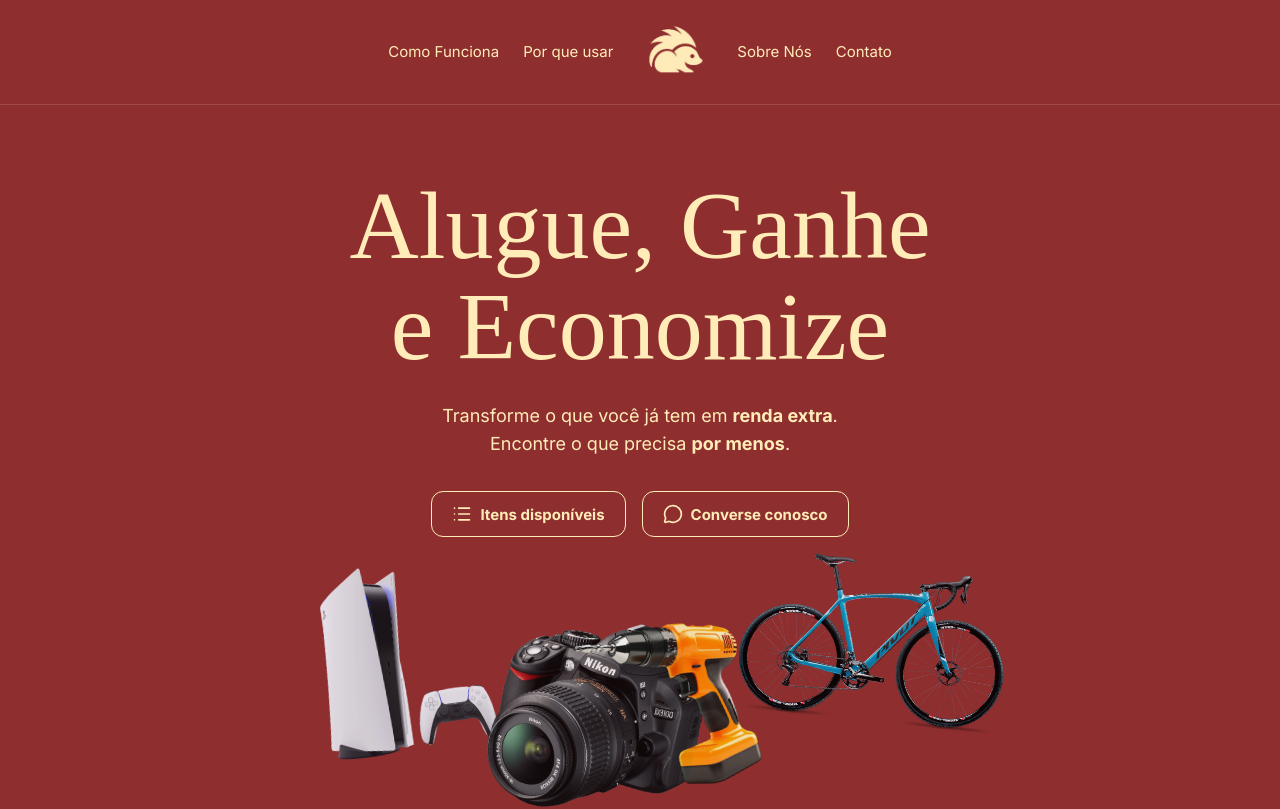
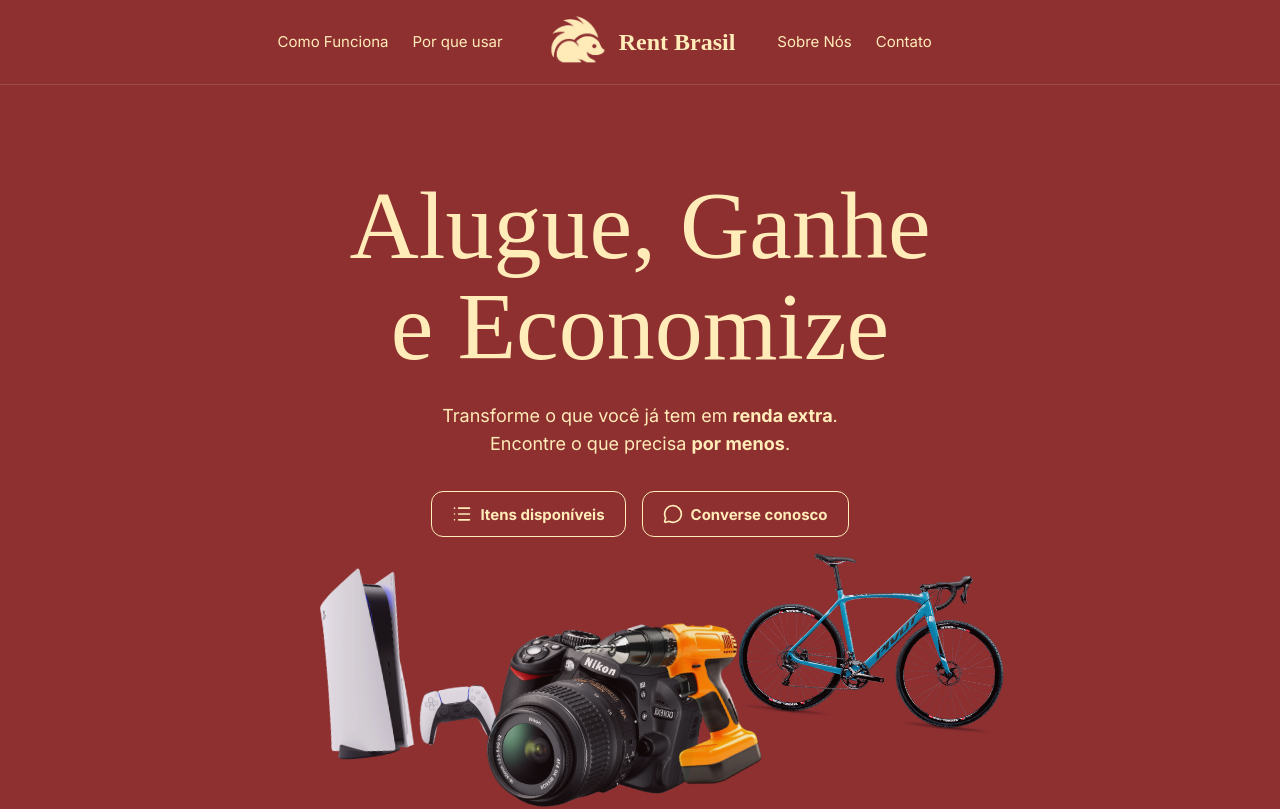
Before and after one commit to gabrielcoffee/rent-webapp, a Next.js app: page / in a window 1280 px wide. Shown: the top 809 px of the page. Built offline with nearby package versions, Linux system fonts and the light colour scheme; no server answers; a web font is replaced by a local one.

Commit message:
fix: fixed the styling of the landing page

```diff
--- a/src/app/globals.css
+++ b/src/app/globals.css
@@ -2,8 +2,13 @@
 
 :root {
     --primary-color: #161616;
-  --background-color: #8f2e2e;
-  --secondary-color: #ffecb8;
+    --secondary-color: #8e2f30;
+    --background-color: #f7f7f7;
+
+    --landing-primary-color: #ffecb8;
+    --landing-background-color: #8e2f30;
+    --landing-background-color-hover: #9a3838;
+
     --white: #ffffff;
     --gray-100: #f3f4f6;
     --gray-200: #e5e7eb;
@@ -24,7 +29,7 @@
 
 body {
   font-family: 'Inter', -apple-system, BlinkMacSystemFont, 'Segoe UI', 'Roboto', sans-serif;
-  background-color: var(--background-color);
+  background-color: var(--secondary-color);
   color: var(--primary-color);
   line-height: 1.6;
 }
@@ -62,7 +67,7 @@
 }
 
 .btn-secondary:hover {
-  background-color: #8e2f30;
+  background-color: #7a2829;
 }
 
 .btn-outline {
--- a/src/app/page.module.css
+++ b/src/app/page.module.css
@@ -6,11 +6,31 @@
   flex-direction: column;
   align-items: center;
   position: relative;
-  background: var(--background-color);
-  color: var(--secondary-color);
+  background: var(--landing-background-color);
+  color: var(--landing-primary-color);
   font-family: Calistoga, serif;
   -webkit-font-smoothing: antialiased;
   -moz-osx-font-smoothing: grayscale;
+}
+
+.logoText {
+  font-size: 24px;
+  font-weight: 700;
+  color: var(--landing-primary-color);
+  text-decoration: none;
+  margin-left: 10px;
+  text-decoration: none;
+  text-align: center;
+  display: flex;
+  align-items: center;
+  justify-content: center;
+}
+
+@media (max-width: 768px) {
+  .logoText {
+    font-size: 18px;
+    margin-left: 8px;
+  }
 }
 
 /* Header */
@@ -22,13 +42,37 @@
   width: 100%;
   display: flex;
   align-items: center;
-  justify-content: center;
-  gap: 18px;
-  padding: 20px 24px;
+  justify-content: space-between;
+  margin-left: auto;
+  margin-right: auto;
+  gap: 30px;
+  padding: 10px 10px;
   min-height: 70px;
-  background: var(--background-color);
+  background: var(--landing-background-color);
   border-bottom: 1px solid rgba(255, 236, 184, 0.15);
   z-index: 1000;
+}
+
+.headerItem {
+    flex: 1;
+    display: flex;
+    justify-content: center;
+    align-items: center;
+}
+
+.headerItemMiddle {
+    display: flex;
+    justify-content: center;
+    align-items: center;
+
+}
+
+.headerItem:first-child {
+    justify-content: flex-end;
+}
+
+.headerItem:last-child {
+    justify-content: flex-start;
 }
 
 @media (max-width: 768px) {
@@ -37,27 +81,41 @@
     }
 }
 
-@media (min-width: 768px) {
+.headerMobile {
+  display: none;
+  position: fixed;
+  top: 0;
+  left: 0;
+  right: 0;
+  width: 100%;
+  padding: 16px 20px;
+  min-height: 60px;
+  background: var(--landing-background-color);
+  border-bottom: 1px solid rgba(255, 236, 184, 0.15);
+  z-index: 1000;
+  justify-content: space-between;
+  align-items: center;
+}
+
+@media (max-width: 768px) {
     .headerMobile {
         display: flex;
     }
 }
 
 .menuToggle {
-  display: none;
+  display: flex;
   flex-direction: column;
   background: none;
   border: none;
   cursor: pointer;
   padding: 4px;
-  position: absolute;
-  right: 24px;
 }
 
 .menuToggle span {
   width: 24px;
   height: 2px;
-  background: var(--secondary-color);
+  background: var(--landing-primary-color);
   margin: 3px 0;
 }
 
@@ -65,13 +123,14 @@
   display: none;
   position: absolute;
   top: 100%;
+  left: 0;
   right: 0;
   background: #8f2e2e;
   border: 1px solid rgba(255, 236, 184, 0.15);
   border-radius: 0 0 12px 12px;
   padding: 16px;
-  min-width: 200px;
   transition: all 0.3s ease;
+  z-index: 999;
 }
 
 .navMobile.active {
@@ -82,7 +141,7 @@
 }
 
 .navLink {
-  color: var(--secondary-color);
+  color: var(--landing-primary-color);
   text-decoration: none;
   font-weight: 400;
   font-family: Inter, system-ui, -apple-system, BlinkMacSystemFont, "Segoe UI", Roboto, Arial, sans-serif;
@@ -91,11 +150,18 @@
   border-radius: 8px;
 }
 
+.navLink:hover {
+background-color: var(--landing-background-color-hover);
+  color: #fff0c6;
+  transition: all 0.3s ease;
+}
+
 .logoButton {
   display: inline-flex;
   align-items: center;
   justify-content: center;
   cursor: pointer;
+  text-decoration: none;
 }
 
 .logoButton img {
@@ -141,7 +207,7 @@
   width: min(300px, 75vw);
   background: rgba(255, 236, 184, 0.12);
   border: 1px solid rgba(255, 236, 184, 0.3);
-  color: var(--secondary-color);
+  color: var(--landing-primary-color);
   padding: 10px 14px;
   border-radius: 10px;
   font-family: Inter, system-ui, -apple-system, Segoe UI, Roboto, Arial, sans-serif;
@@ -150,7 +216,7 @@
 }
 
 .heroSearch input::placeholder {
-  color: var(--secondary-color);
+  color: var(--landing-primary-color);
   opacity: 0.7;
 }
 
@@ -170,7 +236,7 @@
     display: flex;
     justify-content: center;
     text-decoration: none;
-    border: 1px solid var(--secondary-color);
+    border: 1px solid var(--landing-primary-color);
 }
 
 .heroButtonContainer {
@@ -192,25 +258,25 @@
   font-size: 15px;
   font-weight: 700;
   text-decoration: none;
-  border: 1px solid var(--secondary-color);
+  border: 1px solid var(--landing-primary-color);
   cursor: pointer;
   transition: all 0.3s ease;
 }
 
 .outlineButton:hover {
-    background-color: #9a3838;
+    background-color: var(--landing-background-color-hover);
     color: #fff0c6;
     transform: translateY(-2px);
 }
 
 .fullButton {
-  background: var(--secondary-color);
-  color: #8f2e2e;
+  background: var(--landing-primary-color);
+  color: var(--landing-background-color);
 }
 
 .outlineButton {
     background: transparent;
-    color: var(--secondary-color);
+    color: var(--landing-primary-color);
     display: flex;
     align-items: center;
     gap: 8px;
@@ -282,7 +348,7 @@
   width: 100%;
   margin-top: 64px;
   overflow: hidden;
-  background: var(--secondary-color);
+  background: var(--landing-primary-color);
   color: #8f2e2e;
 }
 
@@ -354,7 +420,7 @@
   font-size: clamp(22px, 3.5vw, 32px);
   letter-spacing: 0.3px;
   margin-bottom: 16px;
-  color: var(--secondary-color);
+  color: var(--landing-primary-color);
   font-weight: 400;
 }
 
@@ -400,7 +466,7 @@
   width: 40px;
   height: 40px;
   border-radius: 50%;
-  background: var(--secondary-color);
+  background: var(--landing-primary-color);
   color: #8f2e2e;
   display: flex;
   align-items: center;
@@ -498,7 +564,7 @@
   text-align: right;
   font-size: 15px;
   font-weight: 400;
-  color: var(--secondary-color);
+  color: var(--landing-primary-color);
   opacity: 0.8;
 }
 
@@ -572,21 +638,21 @@
   font-family: Inter, system-ui, -apple-system, BlinkMacSystemFont, "Segoe UI", Roboto, Arial, sans-serif;
   font-weight: 700;
   font-size: 14px;
-  color: var(--secondary-color);
+  color: var(--landing-primary-color);
   margin-bottom: 6px;
 }
 
 .socioDesc {
   font-family: Inter, system-ui, -apple-system, BlinkMacSystemFont, "Segoe UI", Roboto, Arial, sans-serif;
   font-size: 11px;
-  color: var(--secondary-color);
+  color: var(--landing-primary-color);
   opacity: 0.8;
   line-height: 1.4;
 }
 
 /* Links de contato */
 #contato a {
-  color: var(--secondary-color);
+  color: var(--landing-primary-color);
   text-decoration: underline;
 }
 
@@ -635,7 +701,7 @@
 .field textarea {
   background: rgba(255, 236, 184, 0.12);
   border: 1px solid rgba(255, 236, 184, 0.3);
-  color: var(--secondary-color);
+  color: var(--landing-primary-color);
   padding: 12px 16px;
   border-radius: 10px;
   outline: none;
@@ -645,7 +711,7 @@
 
 .field input::placeholder,
 .field textarea::placeholder {
-  color: var(--secondary-color);
+  color: var(--landing-primary-color);
   opacity: 0.6;
 }
 
@@ -701,7 +767,7 @@
 .faqToggleBtn {
   background: none;
   border: none;
-  color: var(--secondary-color);
+  color: var(--landing-primary-color);
   font-family: Inter, system-ui, -apple-system, BlinkMacSystemFont, "Segoe UI", Roboto, Arial, sans-serif;
   font-size: 16px;
   font-weight: 600;
@@ -769,7 +835,7 @@
 }
 
 .footerNavLink {
-  color: var(--secondary-color);
+  color: var(--landing-primary-color);
   text-decoration: none;
   font-family: Inter, system-ui, -apple-system, BlinkMacSystemFont, "Segoe UI", Roboto, Arial, sans-serif;
   font-size: 15px;
@@ -793,7 +859,7 @@
   justify-content: center;
   width: 44px;
   height: 44px;
-  color: var(--secondary-color);
+  color: var(--landing-primary-color);
   background: rgba(255, 236, 184, 0.08);
   border: 1px solid rgba(255, 236, 184, 0.15);
   border-radius: 50%;
@@ -809,7 +875,7 @@
   font-family: Calistoga, serif;
   font-size: clamp(48px, 8vw, 96px);
   font-weight: 400;
-  color: var(--secondary-color);
+  color: var(--landing-primary-color);
   margin: 0;
   line-height: 1;
 }
@@ -826,7 +892,7 @@
 .licenses {
   font-family: Inter, system-ui, -apple-system, BlinkMacSystemFont, "Segoe UI", Roboto, Arial, sans-serif;
   font-size: 14px;
-  color: var(--secondary-color);
+  color: var(--landing-primary-color);
   opacity: 0.8;
 }
 
@@ -836,19 +902,8 @@
 
 /* Mobile Responsive */
 @media (max-width: 768px) {
-  .header {
-    padding: 16px 20px;
-    min-height: 60px;
-    justify-content: space-between;
-  }
-
   .header .navLink:not(.navMobile .navLink) {
     display: none;
-  }
-
-  .menuToggle {
-    display: flex;
-    position: static;
   }
 
   .container {
@@ -933,7 +988,7 @@
 }
 
 .contactLink {
-    color: var(--secondary-color);
+    color: var(--landing-primary-color);
     font-family: Inter, system-ui, -apple-system, BlinkMacSystemFont, "Segoe UI", Roboto, Arial, sans-serif;
     font-weight: 700;
     text-align: right;
--- a/src/app/page.tsx
+++ b/src/app/page.tsx
@@ -3,7 +3,7 @@
 import { useState, useEffect, useRef, type FormEvent } from "react"
 import styles from "./page.module.css"
 import Image from "next/image"
-import { List, MessageCircle } from "lucide-react"
+import { List, Menu, MessageCircle } from "lucide-react"
 
 export default function HomePage() {
   const [isMobileMenuOpen, setIsMobileMenuOpen] = useState(false)
@@ -81,7 +81,7 @@
     <div className={styles.container}>
         <div className={styles.header}>
 
-            <div className={styles.navLinks}>
+            <div className={styles.headerItem}>
                 <a href="#como-funciona" className={styles.navLink}>
                     Como Funciona
                 </a>
@@ -90,7 +90,7 @@
                 </a>
             </div>
 
-
+            <div className={styles.headerItemMiddle}>
                 <a
                     className={styles.logoButton}
                     href="#"
@@ -100,9 +100,11 @@
                     }}
                 >
                     <Image width={80} height={80} src="/assets/logo.png" alt="logo Rent" />
+                    <span className={styles.logoText}>Rent Brasil</span>
                 </a>
+            </div>
 
-            <div className={styles.navLinks}>
+            <div className={styles.headerItem}>
                 <a href="#sobre-nos" className={styles.navLink}>
                     Sobre Nós
                 </a>
@@ -113,6 +115,18 @@
         </div>
 
         <div className={styles.headerMobile}>
+          <a
+            className={styles.logoButton}
+            href="#"
+            onClick={(e) => {
+              e.preventDefault()
+              scrollToTop()
+            }}
+          >
+            <Image width={60} height={60} src="/assets/logo.png" alt="logo Rent" />
+            <span className={styles.logoText}>Rent Brasil</span>
+          </a>
+
           <button
             className={styles.menuToggle}
             onClick={() => setIsMobileMenuOpen(!isMobileMenuOpen)}
```
Lines whose indentation alone changed are shown as unchanged.
